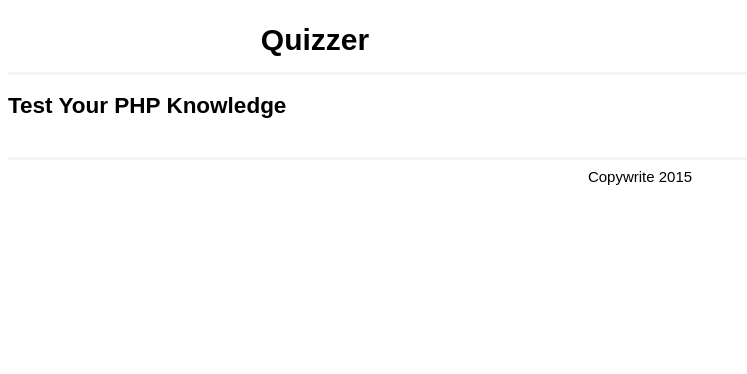
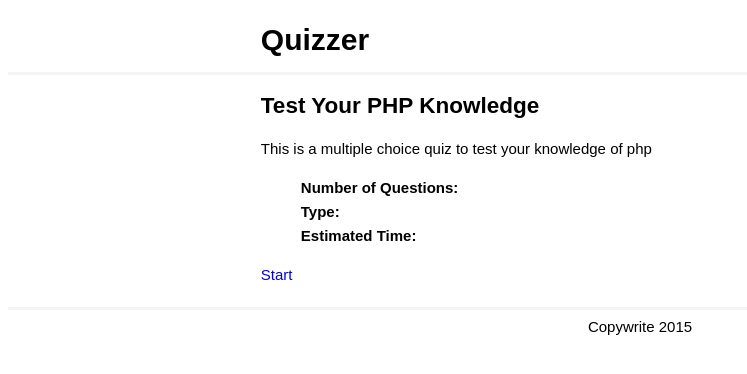
Before and after one commit to Sulaiman001/phpquizzer, a PHP site: page / in a window 1280 px wide. Shown: the top 374 px of the page, without its empty margins (0-747 px from the left). Run offline with PHP 8.4, Linux system fonts and the light colour scheme.

Commit message:
Finished fleshing out the simple ui of index.php

```diff
--- a/Index.php
+++ b/Index.php
@@ -13,9 +13,22 @@
 	</header>
 	<main>
 	<div class = "container">
+		<h2>Test Your PHP Knowledge</h2>
+		<p>This is a multiple choice quiz to test your knowledge of php</p>
+		<ul>
+			<li>
+				<strong>Number of Questions:</strong>
+			</li>
+			<li>
+				<strong>Type:</strong>
+			</li>
+			<li>
+				<strong>Estimated Time:</strong>
+			</li>
+		</ul>
+		<a href = "question.php?n=1" class = "start">Start</a>
+	</div>
 
-	</div>
-		<h2>Test Your PHP Knowledge</h2>
 	</main>
 	<footer>
 		<div class = "container">
```
